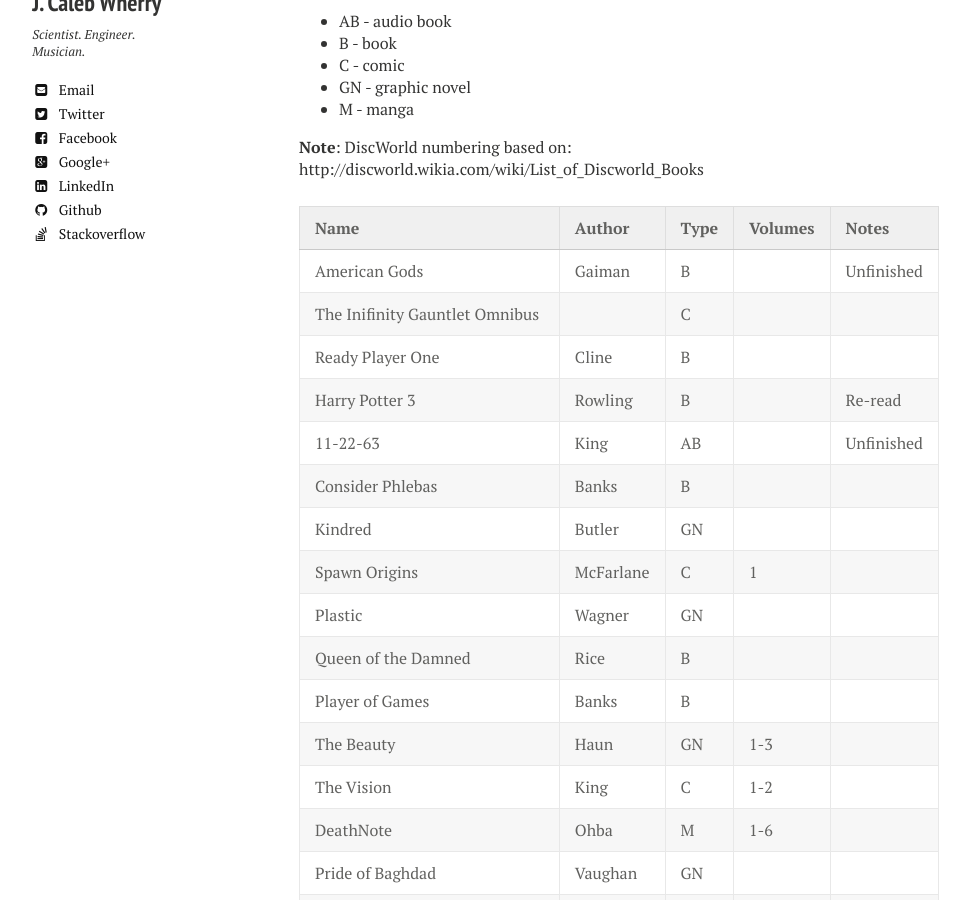
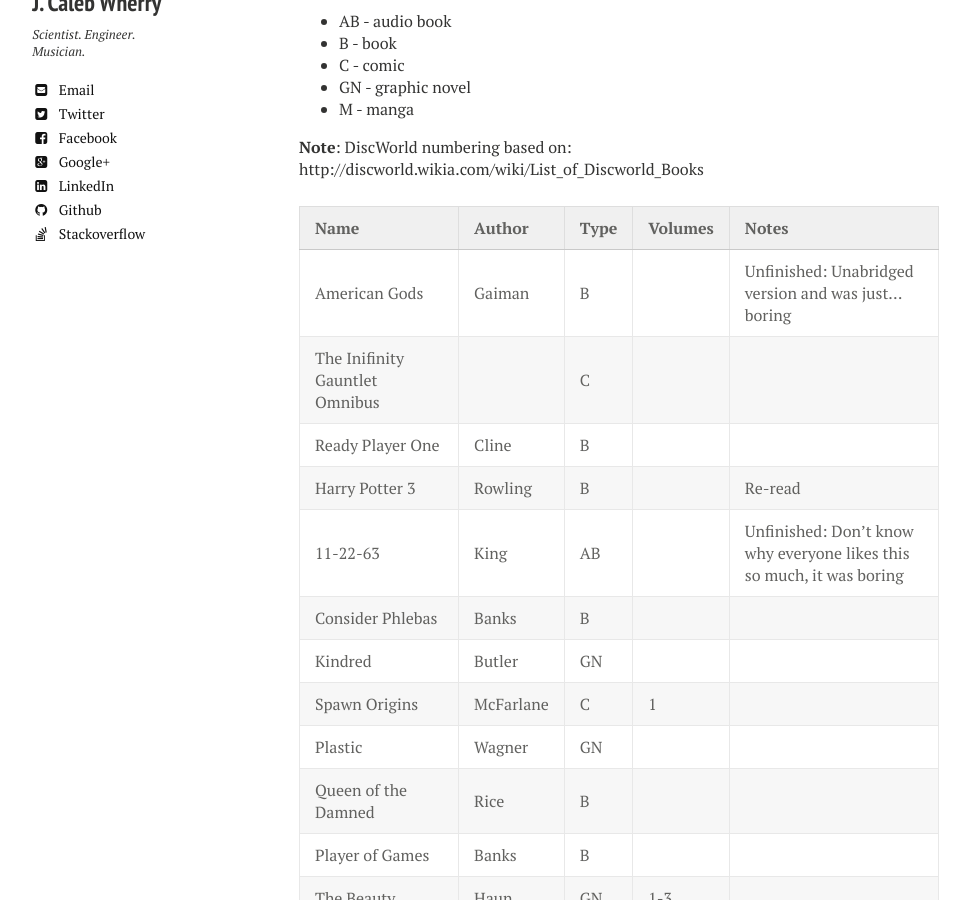
Before and after one commit to calebwherry/calebwherry.github.io, a Jekyll site: the page built from _posts/2018-12-31-2018-Reads.md, in a window 1280 px wide and 900 px high, scrolled down 461 px. Shown: the whole window, without its empty margins (21-991 px from the left). Built offline with Jekyll 4.4.1, drawn with Linux system fonts in a browser that asks for light colours; nearby versions of some CDN libraries; comment, search, counter and statistics services are not loaded.

Commit message:
Added more reads.

```diff
--- a/_posts/2018-12-31-2018-Reads.md
+++ b/_posts/2018-12-31-2018-Reads.md
@@ -29,11 +29,11 @@
 
 | Name                               | Author    | Type  | Volumes | Notes               |
 |:-----------------------------------|:----------|:------|:--------|:--------------------|
-| American Gods                      | Gaiman    | B     |         | Unfinished          |
+| American Gods                      | Gaiman    | B     |         | Unfinished: Unabridged version and was just... boring |
 | The Inifinity Gauntlet Omnibus     |           | C     |         |                     |
 | Ready Player One                   | Cline     | B     |         |                     |
 | Harry Potter 3                     | Rowling   | B     |         | Re-read             |
-| 11-22-63                           | King      | AB    |         | Unfinished          |
+| 11-22-63                           | King      | AB    |         | Unfinished: Don't know why everyone likes this so much, it was boring |
 | Consider Phlebas                   | Banks     | B     |         |                     |
 | Kindred                            | Butler    | GN    |         |                     |
 | Spawn Origins                      | McFarlane | C     | 1       |                     |
```
Also changed, not shown: _posts/2019-01-01-2019-Reads.md (+1 -0 lines).
